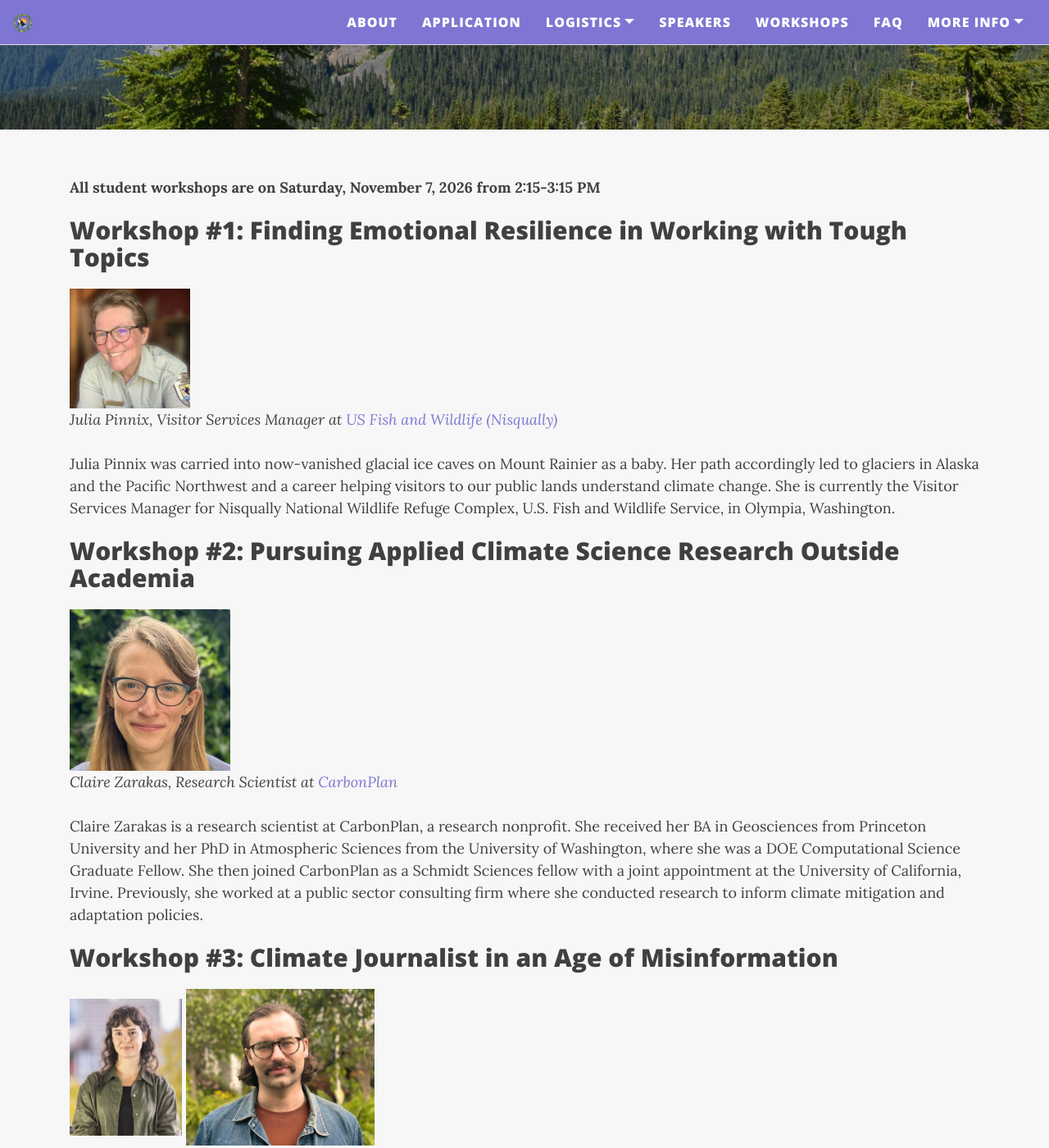
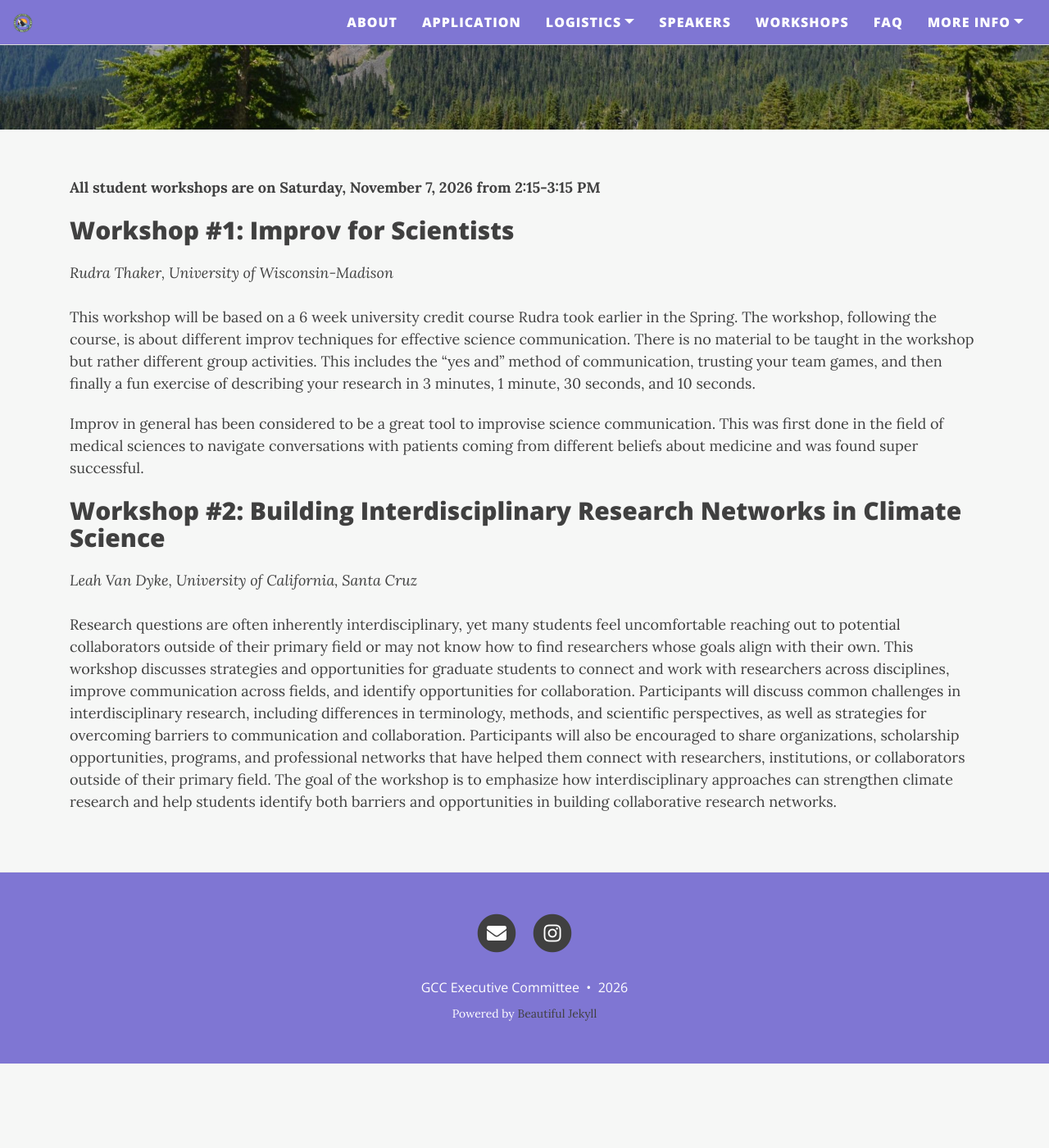
Before and after one commit to graduateclimateconference/graduateclimateconference.github.io, a Jekyll site: the page built from student_workshops.md, in a window 1280 px wide and 1400 px high, scrolled down 387 px. Shown: the whole window at 82% size. Built offline with Jekyll 4.4.1, drawn with Linux system fonts in a browser that asks for light colours; nearby versions of some CDN libraries; after the commit the page ends 1684 px from its top, so only the background shows below that; some of the changed text lies outside the part shown.

Commit message:
Update student_workshops.md

```diff
--- a/student_workshops.md
+++ b/student_workshops.md
@@ -5,25 +5,14 @@
 ---
 __All student workshops are on Saturday, November 7, 2026 from 2:15-3:15 PM__
 
-## Workshop #1: Finding Emotional Resilience in Working with Tough Topics
-<img src="/assets/img/Workshop_1.png" alt="Julia Pinnix">
-<br>
-<i> Julia Pinnix, Visitor Services Manager at [US Fish and Wildlife (Nisqually)](https://www.fws.gov/refuge/billy-frank-jr-nisqually) </i>
+## Workshop #1: Improv for Scientists
+<i> Rudra Thaker, University of Wisconsin-Madison </i>
 <br><br>
-Julia Pinnix was carried into now-vanished glacial ice caves on Mount Rainier as a baby. Her path accordingly led to glaciers in Alaska and the Pacific Northwest and a career helping visitors to our public lands understand climate change. She is currently the Visitor Services Manager for Nisqually National Wildlife Refuge Complex, U.S. Fish and Wildlife Service, in Olympia, Washington.
+This workshop will be based on a 6 week university credit course Rudra took earlier in the Spring. The workshop, following the course, is about different improv techniques for effective science communication. There is no material to be taught in the workshop but rather different group activities. This includes the “yes and” method of communication, trusting your team games, and then finally a fun exercise of describing your research in 3 minutes, 1 minute, 30 seconds, and 10 seconds.
 
-## Workshop #2: Pursuing Applied Climate Science Research Outside Academia
-<img src="/assets/img/Workshop_2.png" alt="Claire Zarakas">
-<br>
-<i> Claire Zarakas, Research Scientist at [CarbonPlan](https://carbonplan.org/) </i>
+Improv in general has been considered to be a great tool to improvise science communication. This was first done in the field of medical sciences to navigate conversations with patients coming from different beliefs about medicine and was found super successful.
+
+## Workshop #2: Building Interdisciplinary Research Networks in Climate Science
+<i> Leah Van Dyke, University of California, Santa Cruz </i>
 <br><br>
-Claire Zarakas is a research scientist at CarbonPlan, a research nonprofit. She received her BA in Geosciences from Princeton University and her PhD in Atmospheric Sciences from the University of Washington, where she was a DOE Computational Science Graduate Fellow. She then joined CarbonPlan as a Schmidt Sciences fellow with a joint appointment at the University of California, Irvine. Previously, she worked at a public sector consulting firm where she conducted research to inform climate mitigation and adaptation policies.
-
-## Workshop #3: Climate Journalist in an Age of Misinformation
-<img src="/assets/img/Workshop_3_1.png" alt="Claire Thompson"> <img src="/assets/img/Workshop_3_2.png" alt="Clayton Aldern">
-<br>
-<i> Claire Thompson and Clayton Aldern, Data Journalists at [Grist](https://grist.org/) </i>
-<br><br>
-Claire Elise Thompson is an associate editor at Grist, and the writer of the weekly solutions newsletter, Looking Forward. She has been at Grist since 2018, focusing on telling stories about climate solutions and the people leading them. She was a 2022 MJ Bear fellow with the Online News Association and participated in the inaugural Climate Beacons Newsroom Initiative with the Solutions Journalism Network. She is based in Seattle.
-
-Clayton Page Aldern is a senior data reporter at Grist and the author of The Weight of Nature, which traces how climate change alters brain health, cognition, and behavior. His essays and journalism have been published by The Guardian, The Atlantic, The Economist, Aeon, Scientific American, Logic, Sierra Magazine, and many others. A former neuroscientist, Aldern also helps coordinate the Neuro Climate Working Group, an international research consortium studying the neurological dimensions of climate change. He is a research affiliate of the University of Washington’s Center for Studies in Demography & Ecology and a research fellow at the Supervised Program for Alignment Research.
+Research questions are often inherently interdisciplinary, yet many students feel uncomfortable reaching out to potential collaborators outside of their primary field or may not know how to find researchers whose goals align with their own. This workshop discusses strategies and opportunities for graduate students to connect and work with researchers across disciplines, improve communication across fields, and identify opportunities for collaboration. Participants will discuss common challenges in interdisciplinary research, including differences in terminology, methods, and scientific perspectives, as well as strategies for overcoming barriers to communication and collaboration. Participants will also be encouraged to share organizations, scholarship opportunities, programs, and professional networks that have helped them connect with researchers, institutions, or collaborators outside of their primary field. The goal of the workshop is to emphasize how interdisciplinary approaches can strengthen climate research and help students identify both barriers and opportunities in building collaborative research networks.
```
